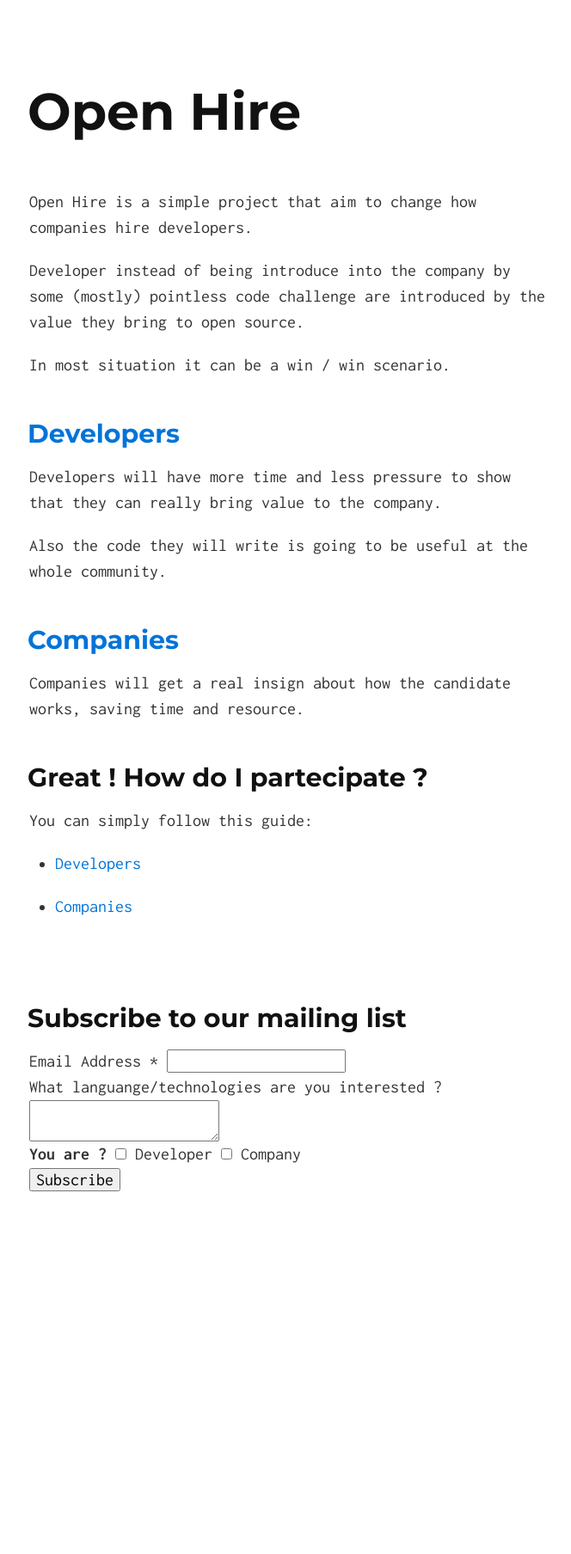
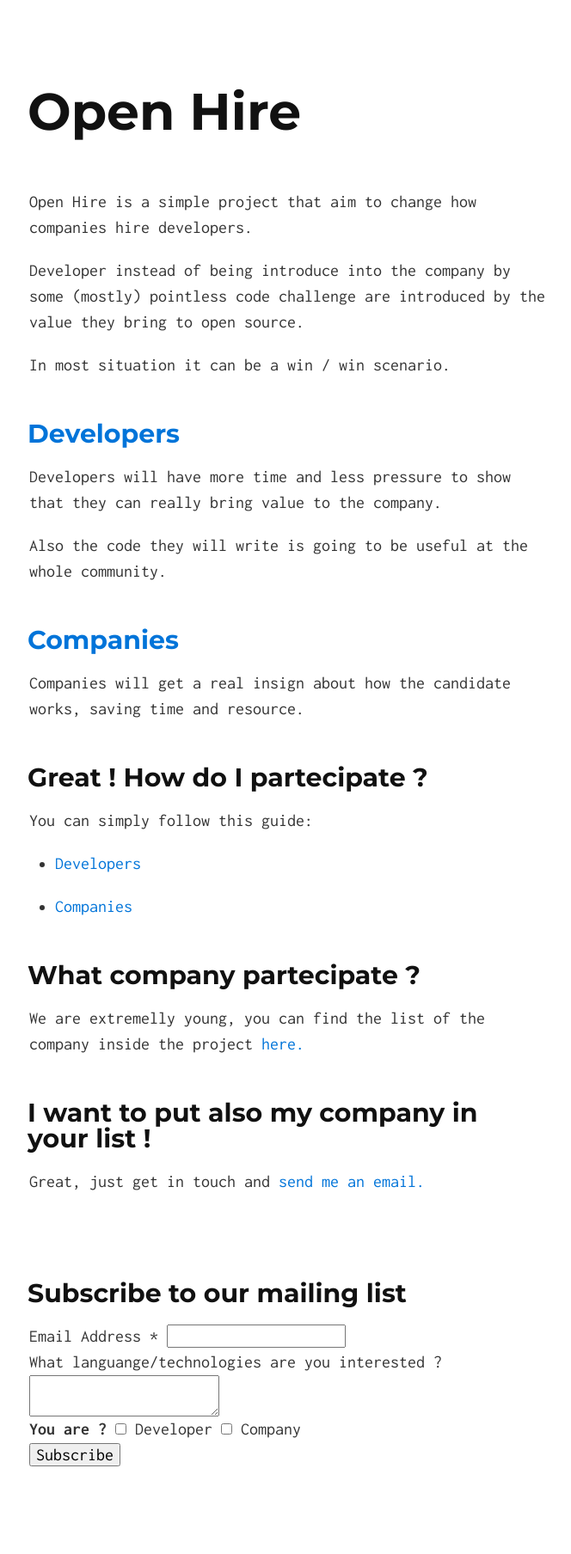
Before and after one commit to siscia/easy-hire, a Jekyll site: the page built from index.md, in a window 1280 px wide. Shown: the whole page at 86% size, without its empty margins (306-970 px from the left). Built offline with Jekyll 4.4.1, drawn with Linux system fonts in a browser that asks for light colours; comment, search, counter and statistics services are not loaded; before the commit the page ends 1488 px from its top, so only the background shows below that.

Commit message:
ready to go v1

```diff
--- a/index.md
+++ b/index.md
@@ -27,5 +27,15 @@ You can simply follow this guide:
 
 + [Companies][com]
 
+## What company partecipate ?
+
+We are extremelly young, you can find the list of the company inside the project [here.][company-list]
+
+## I want to put also my company in your list !
+
+Great, just get in touch and [send me an email.][my-email]
+
 [dev]: developers.html
 [com]: company.html
+[company-list]: company-list.html
+[my-email]: mailto:simone@mweb.biz
```
Also changed, not shown: companies/omniata.md (added, +40 -0 lines), company-list.md (added, +8 -0 lines), developers.md (+2 -3 lines).
